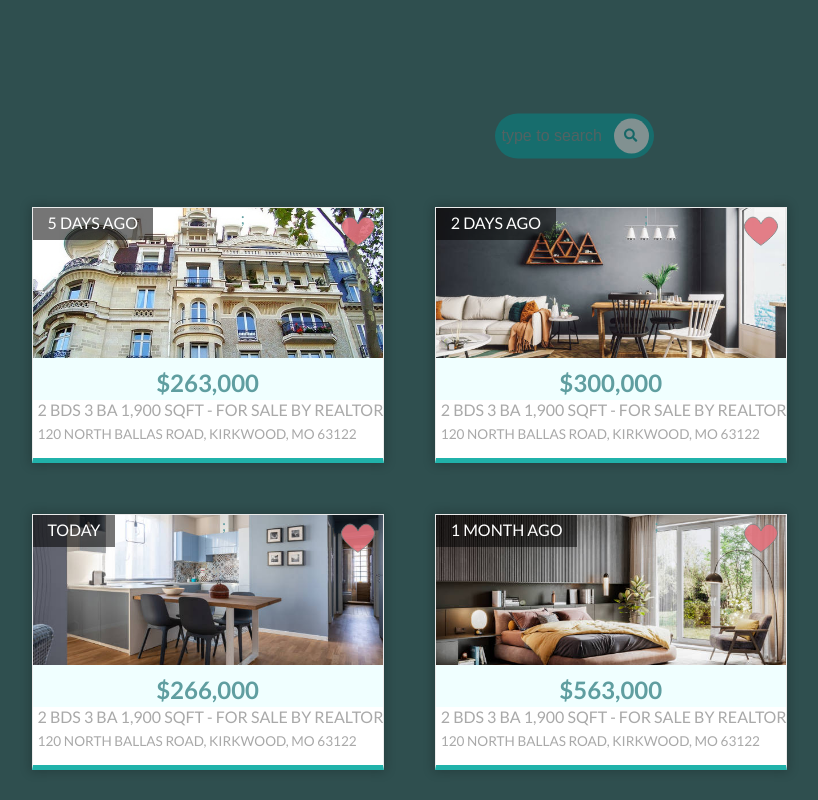
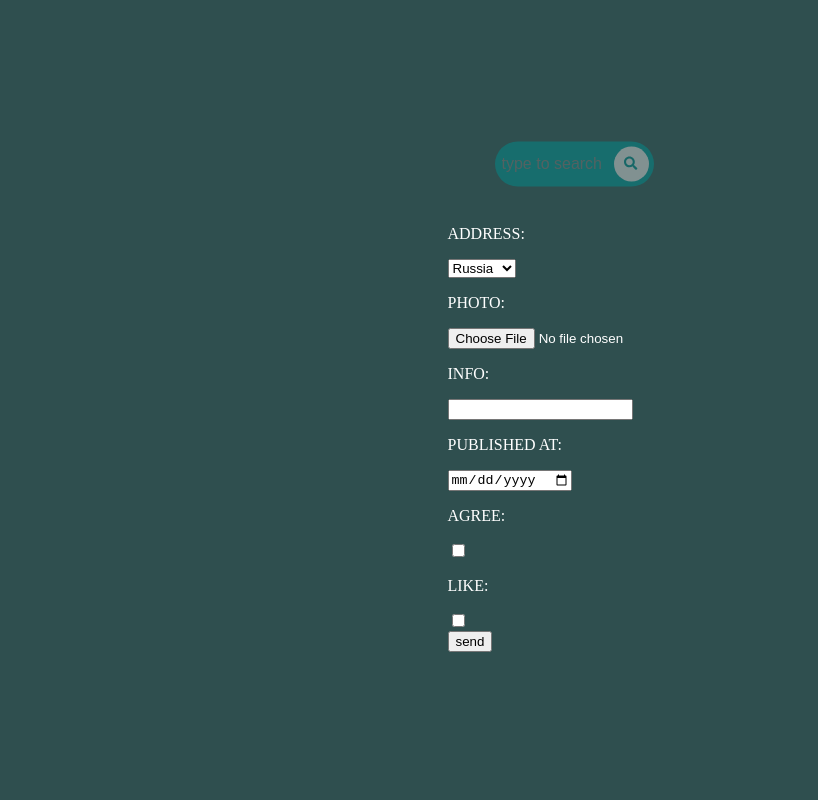
Before and after one commit to IanaLit/react, a React app: page / in a window 1280 px wide. Shown: the top 800 px of the page, without its empty margins (66-884 px from the left). Built offline with nearby package versions, Linux system fonts and the light colour scheme.

Commit message:
feat: add form

```diff
--- a/src/components/app/app.tsx
+++ b/src/components/app/app.tsx
@@ -1,5 +1,7 @@
-import React from 'react';
+import React, { useState } from 'react';
+import CardInterface from '../../interfaces/cardInterface';
 import Card from '../card/card';
+import { Form } from '../form/form';
 import SearchPanel from '../search-panel/search-panel';
 import './app.scss';
 
@@ -50,11 +52,16 @@ export function App(): JSX.Element {
   const cards = cardsData.map((card) =>{
         return <Card key = {card.imgUrl} {...card}/>
       });
+  const [formValues, setFormValues] = useState([]);
   return (
     <div className ="app">
       <SearchPanel />
+      <Form setFormValues={setFormValues}/>
       <div className='cards'>
-      {cards}
+      {/* {cards} */}
+      {formValues.map((item, idx) =>{
+        return <Card key={idx} {...item}/>
+      })}
       </div>
     </div>
   );
--- /dev/null
+++ b/src/components/form/form.tsx
@@ -0,0 +1,75 @@
+import React, { FormEvent} from "react";
+import { useState } from "react"
+import CardInterface from "../../interfaces/cardInterface";
+
+export const Form = ({setFormValues}:{setFormValues: any}) => {
+    const [address, setAddress] = useState('Russia'); //select
+    const [imageUrl, setImageUrl] = useState(''); //file
+    const [info, setInfo] = useState(''); //text
+    const [publishDate, setPublishedDate] = useState('');//date
+    const [like, setLike] = useState(false);//switcher
+    const [agree, setAgree] = useState(false);//checkbox
+
+    const handleSubmit = (event: FormEvent<HTMLFormElement>) =>{
+        (event as unknown as HTMLFormElement).preventDefault();
+        console.log(address, imageUrl, info, publishDate, like, agree);
+        setFormValues((state: []) => [...state, {address, imageUrl, info, publishDate, like, agree}]);
+    }
+    return(
+        <form onSubmit = {handleSubmit} className = 'form' >
+            <label htmlFor = "address" className="label">
+                <p>
+                    Address:
+                    {/* {errors?.address === '' && <span className='error'>*address</span>} */}
+                </p>
+                <select className ="select" name="address" value = "address" onChange = {(event)=>setAddress(event.target.value)}>
+                    <option>Russia</option>
+                    <option>Belarus</option>
+                    <option>Ukraine</option>
+                    </select>
+            </label>
+            <label htmlFor="imageUrl" className="label">
+                <p>
+                    Photo:
+                    {/* {errors?.imageUrl === '' && <span className='error'>*photo</span>} */}
+                </p>
+                <input type="file" value={imageUrl} name="imageUrl" onChange={(event)=>setImageUrl(event.target.value)}>
+                </input>
+            </label>
+            <label htmlFor="info" className="label">
+                <p>
+                    Info:
+                    {/* {errors?.info === '' && <span className='error'>*info</span>} */}
+                </p>
+                <input type="text" value={info} name="info" onChange={(event)=>setInfo(event.target.value)}>
+                </input>
+            </label>
+            <label htmlFor="publishDate" className="label">
+                <p>
+                    Published at:
+                    {/* {errors?.publishDate === '' && <span className='error'>*published at</span>} */}
+                </p>
+                <input type="date" value={publishDate} name="info" onChange={(event)=>setPublishedDate(event.target.value)}>
+                </input>
+            </label>
+            <label htmlFor="agree" className="label">
+                <p>
+                    Agree:
+                    {/* {errors?.agree === '' && <span className='error'>*agree</span>} */}
+                </p>
+                <input type="checkbox" checked={agree} name="agree" onChange={()=>setAgree(prev => !prev)}/>
+            </label>
+            <label htmlFor="like" className="label">
+                <p>
+                    Like:
+                    {/* {errors?.like === '' && <span className='error'>*like</span>} */}
+                </p>
+                <input type="checkbox" checked={like} name="agree" onChange={()=>setLike(prev => !prev)}/>
+            </label>
+            <div className ="button_submit">
+                <input type="submit" value='send'/>
+            </div>
+        </form>
+
+    )
+}
```
Also changed, not shown: src/components/form/form.scss (added).
